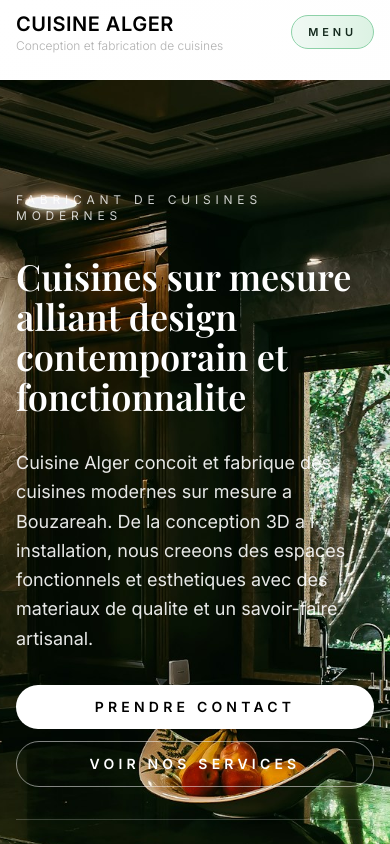
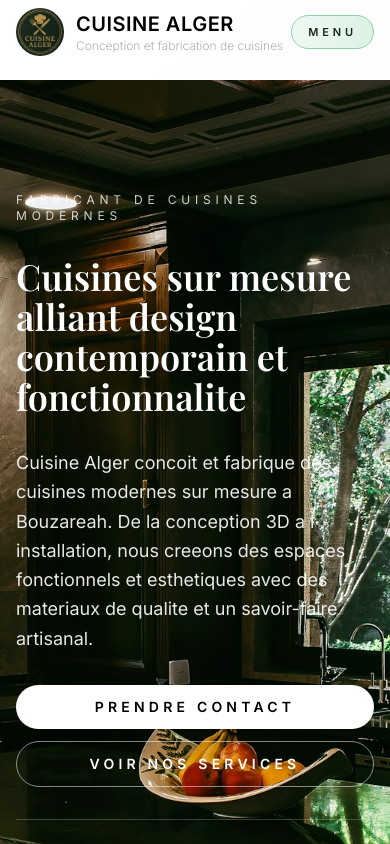
Before and after one commit to autonomyowner/iptv, a Next.js app: page / in a window 390 px wide. Shown: the top 844 px of the page. Built offline with nearby package versions, Linux system fonts and the light colour scheme; a web font is replaced by a local one.

Commit message:
feat: Add circular logo to navbar header
- Import Next.js Image component
- Replace text-only branding with logo + text combination
- Add responsive circular logo (12x12 mobile, 14x14 desktop)
- Include hover effects and accessibility features

```diff
--- a/src/components/Navbar.tsx
+++ b/src/components/Navbar.tsx
@@ -2,6 +2,7 @@
 
 import { useState, useEffect } from 'react'
 import Link from 'next/link'
+import Image from 'next/image'
 import { usePathname } from 'next/navigation'
 
 type NavItem = {
@@ -49,14 +50,25 @@ export const Navbar = (): JSX.Element => {
         <div className="flex h-16 items-center justify-between md:h-20">
           <Link
             href="/"
-            className="flex flex-col leading-tight text-kitchen-black-deep transition-colors duration-200 hover:text-kitchen-marble-gray"
+            className="flex items-center space-x-3 transition-opacity duration-200 hover:opacity-80"
           >
+            <div className="relative w-12 h-12 md:w-14 md:h-14">
+              <Image
+                src="/picturs/logo.png"
+                alt="Cuisine Alger Logo"
+                fill
+                className="object-contain rounded-full"
+                priority
+              />
+            </div>
+            <div className="flex flex-col leading-tight text-kitchen-black-deep">
               <span className="text-xl font-semibold tracking-wide uppercase">
                 Cuisine Alger
               </span>
               <span className="text-xs font-light text-kitchen-marble-gray">
                 Conception et fabrication de cuisines
               </span>
+            </div>
           </Link>
 
           <div className="hidden items-center space-x-7 md:flex">
```
Also changed, not shown: public/picturs/logo.png (added). Lines whose indentation alone changed are shown as unchanged.
